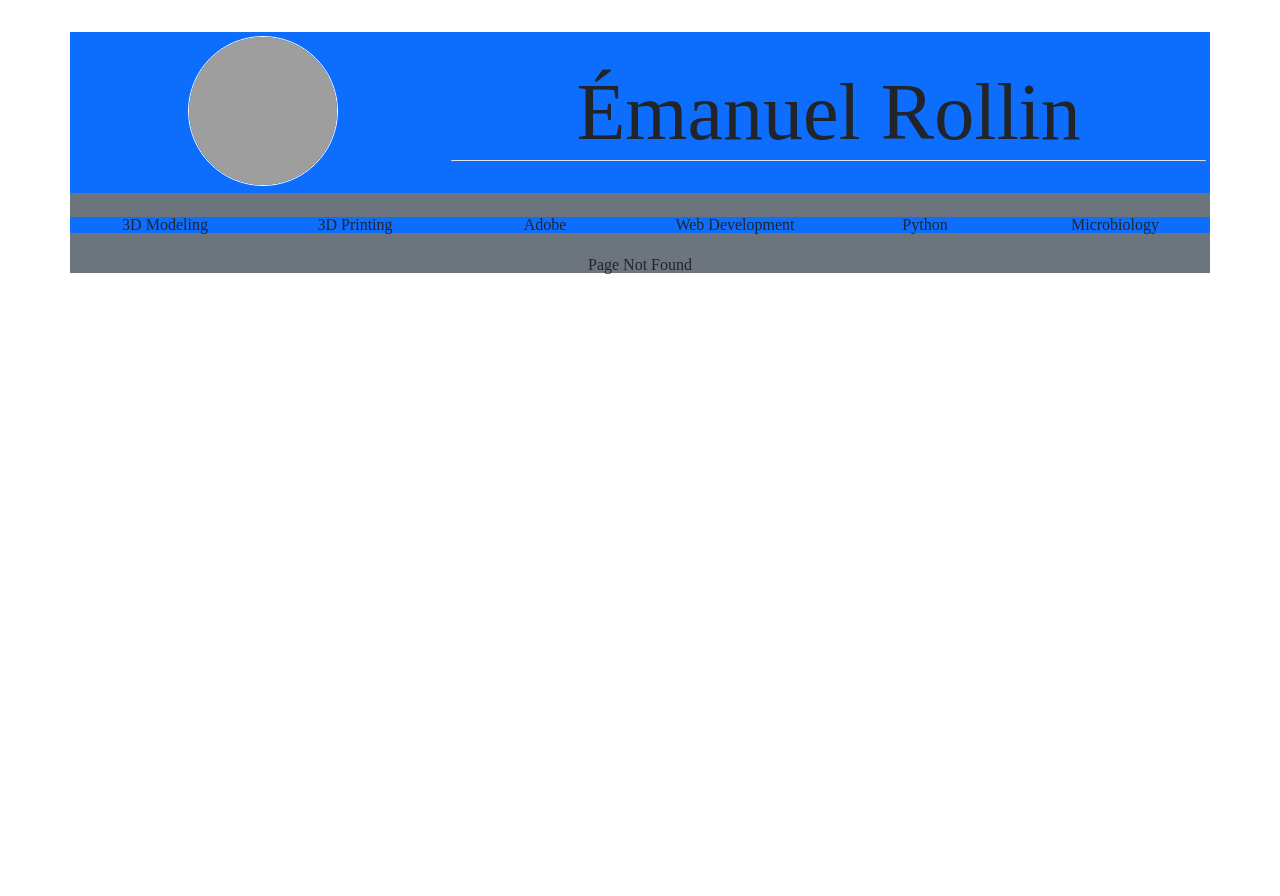
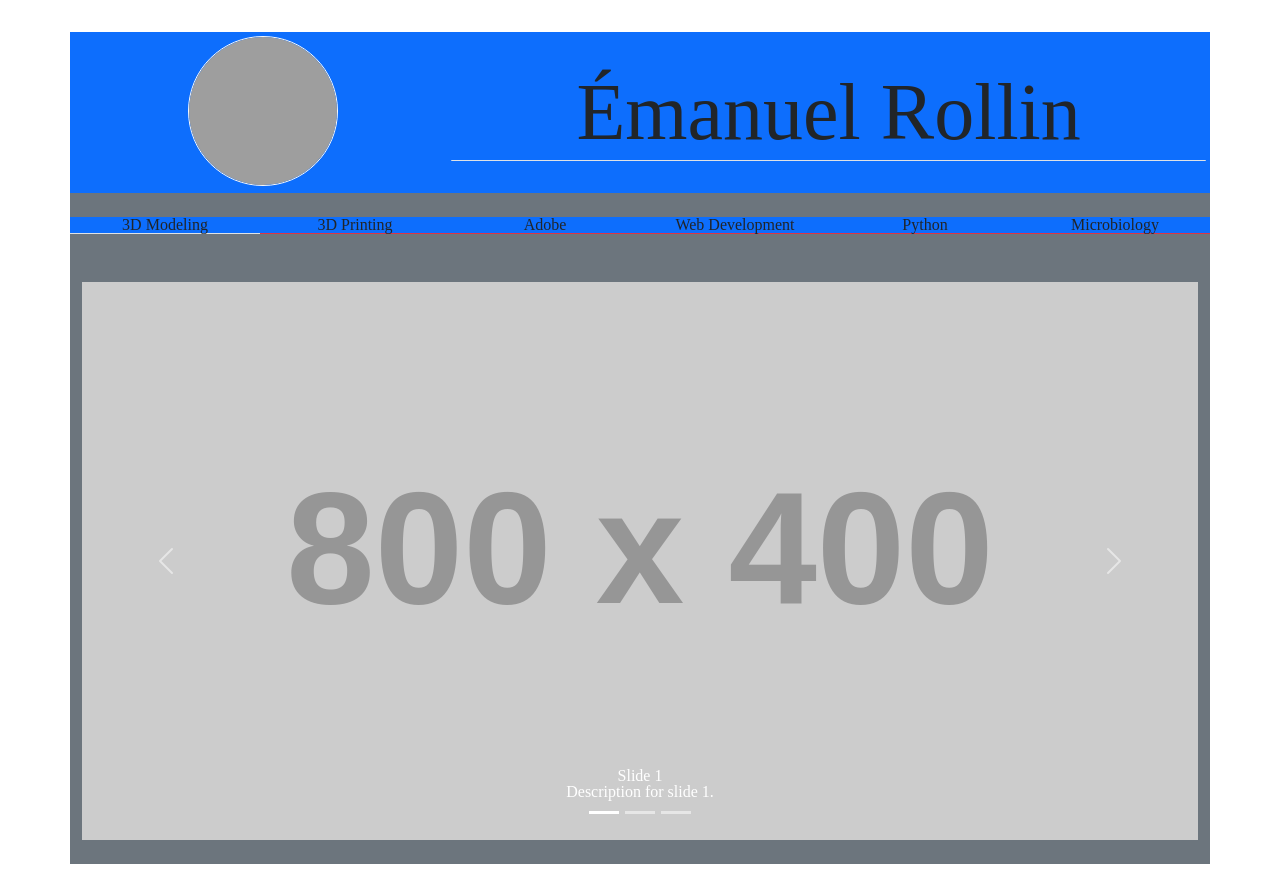
Before and after one commit to LipoBruh/Portfolio, a React (Vite) app in the folder my-react-app/: page / in a window 1280 px wide. Before the commit this address had no page. Before the commit the page ends 800 px from the top, so only its background shows below. Built offline with nearby package versions, Linux system fonts and the light colour scheme; grey boxes are pictures that could not be loaded.

Commit message:
Completed Template
Can be used to be filled up at this point

```diff
--- a/my-react-app/src/components/Body.jsx
+++ b/my-react-app/src/components/Body.jsx
@@ -4,26 +4,50 @@ import { CategoryPicker } from './CategoryPicker'
 
 export const Body = () => {
 
+
+    const carouselEntries = [
+        {
+          src: 'https://via.placeholder.com/800x400?text=Slide+1',
+          title: 'Slide 1',
+          description: 'Description for slide 1.'
+        },
+        {
+          src: 'https://via.placeholder.com/800x400?text=Slide+2',
+          title: 'Slide 2',
+          description: 'Description for slide 2.'
+        },
+        {
+          src: 'https://via.placeholder.com/800x400?text=Slide+3',
+          title: 'Slide 3',
+          description: 'Description for slide 3.'
+        }
+      ];
+
+
+
     const [category, setCategory] = useState("")
-
-    const carouselItems = [
-        {
-          src: "image1.jpg",
-          alt: "First slide",
-          captionTitle: "Slide 1",
-          captionText: "Description for slide 1."
-        }
-    ]
-
 
     const carouselPicker = () => {
         switch (category) {
+
           case '3D Modeling':
-            return <h1>Welcome to the Home Page</h1>;
-          case 'about':
-            return <h1>About Us</h1>;
-          case 'contact':
-            return <h1>Contact Us</h1>;
+            return <Carousel entries={carouselEntries} />
+
+          case '3D Printing':
+            return <Carousel entries={carouselEntries} />
+
+          case 'Adobe':
+            return <Carousel entries={carouselEntries} />
+
+          case 'Web Development':
+            return <Carousel entries={carouselEntries} />
+
+          case 'Python':
+             return <Carousel entries={carouselEntries} />
+
+          case 'Microbiology':
+            return <Carousel entries={carouselEntries} />
+
           default:
             return <h1>Page Not Found</h1>;
         }
@@ -31,10 +55,11 @@ export const Body = () => {
 
 
 
+
+
+
   return (
-    <div
-    className='row bg-secondary'
-    >
+    <div    className='row bg-secondary'   >
 
         <CategoryPicker setCategory={setCategory}/>
 
--- a/my-react-app/src/components/Carousel.jsx
+++ b/my-react-app/src/components/Carousel.jsx
@@ -1,52 +1,57 @@
-import React from 'react'
-//img
-import photo1 from '../assets/TEMP_PHOTO.png'
+import React from 'react';
 
-export const Carousel = ({ children }) => {
-    return (
+export const Carousel = ({ entries }) => {
+  if (entries.length === 0) return null;
 
+  return (
+    <div id="carouselExampleIndicators" className="carousel slide my-4">
+      {/* Indicators */}
+      <ol className="carousel-indicators">
+        {entries.map((_, index) => (
+          <li
+            key={index}
+            data-bs-target="#carouselExampleIndicators"
+            data-bs-slide-to={index}
+            className={index === 0 ? 'active' : ''}
+          ></li>
+        ))}
+      </ol>
 
-    <div id="carouselExampleIndicators" className="carousel slide">
-
-      <div className="carousel-indicators">
-        <button type="button" data-bs-target="#carouselExampleIndicators" data-bs-slide-to="0" className="active" aria-current="true" aria-label="Slide 1"></button>
+      {/* Inner */}
+      <div className="carousel-inner">
+        {entries.map((entry, index) => (
+          <div
+            key={index}
+            className={`carousel-item ${index === 0 ? 'active' : ''}`}
+          >
+            <img src={entry.src} className="d-block w-100" alt={entry.title} />
+            <div className="carousel-caption d-none d-md-block">
+              <h5>{entry.title}</h5>
+              <p>{entry.description}</p>
+            </div>
+          </div>
+        ))}
       </div>
 
-      <div className="carousel-inner">
-        <div
-            className="carousel-item active"
-            style={{"width":200,"height":200,}}
-        >
-
-          <img
-            src={photo1}
-            className="d-block w-100"
-            alt="Slide 1"
-            style={{}}
-          />
-
-
-          <div className="carousel-caption d-none d-md-block">
-            <h5>Slide 1</h5>
-            <p>Description for slide 1.</p>
-          </div>
-        </div>
-      </div>
-
-      <button className="carousel-control-prev" type="button" data-bs-target="#carouselExampleIndicators" data-bs-slide="prev">
+      {/* Controls */}
+      <button
+        className="carousel-control-prev"
+        type="button"
+        data-bs-target="#carouselExampleIndicators"
+        data-bs-slide="prev"
+      >
         <span className="carousel-control-prev-icon" aria-hidden="true"></span>
         <span className="visually-hidden">Previous</span>
       </button>
-
-      <button className="carousel-control-next" type="button" data-bs-target="#carouselExampleIndicators" data-bs-slide="next">
+      <button
+        className="carousel-control-next"
+        type="button"
+        data-bs-target="#carouselExampleIndicators"
+        data-bs-slide="next"
+      >
         <span className="carousel-control-next-icon" aria-hidden="true"></span>
         <span className="visually-hidden">Next</span>
       </button>
-
     </div>
-
-
-
-
-      );
-}
+  );
+};
--- a/my-react-app/src/components/CategoryPicker.jsx
+++ b/my-react-app/src/components/CategoryPicker.jsx
@@ -1,7 +1,12 @@
-import React, { useState } from 'react';
+import React, { useState,useEffect } from 'react';
 
 
 export const CategoryPicker = ({ setCategory }) => {
+
+    useEffect(() => {
+        handleCategoryClick("3D Modeling")
+      }, []);
+
   const [toggledCategory, setToggledCategory] = useState(null);
 
   const handleCategoryClick = (category) => {
@@ -9,9 +14,6 @@ export const CategoryPicker = ({ setCategory }) => {
     setToggledCategory(category);
   };
 
-  const resetToggles = () => {
-    setToggledCategory(null);
-  };
 
   const categories = [
     "3D Modeling",
@@ -27,12 +29,15 @@ export const CategoryPicker = ({ setCategory }) => {
 
       <div className='row'>
         {categories.map((category) => (
+
           <Category
             key={category}
             category={category}
             isToggled={toggledCategory === category}
             onClick={() => handleCategoryClick(category)}
           />
+
+
         ))}
       </div>
     </div>
```
